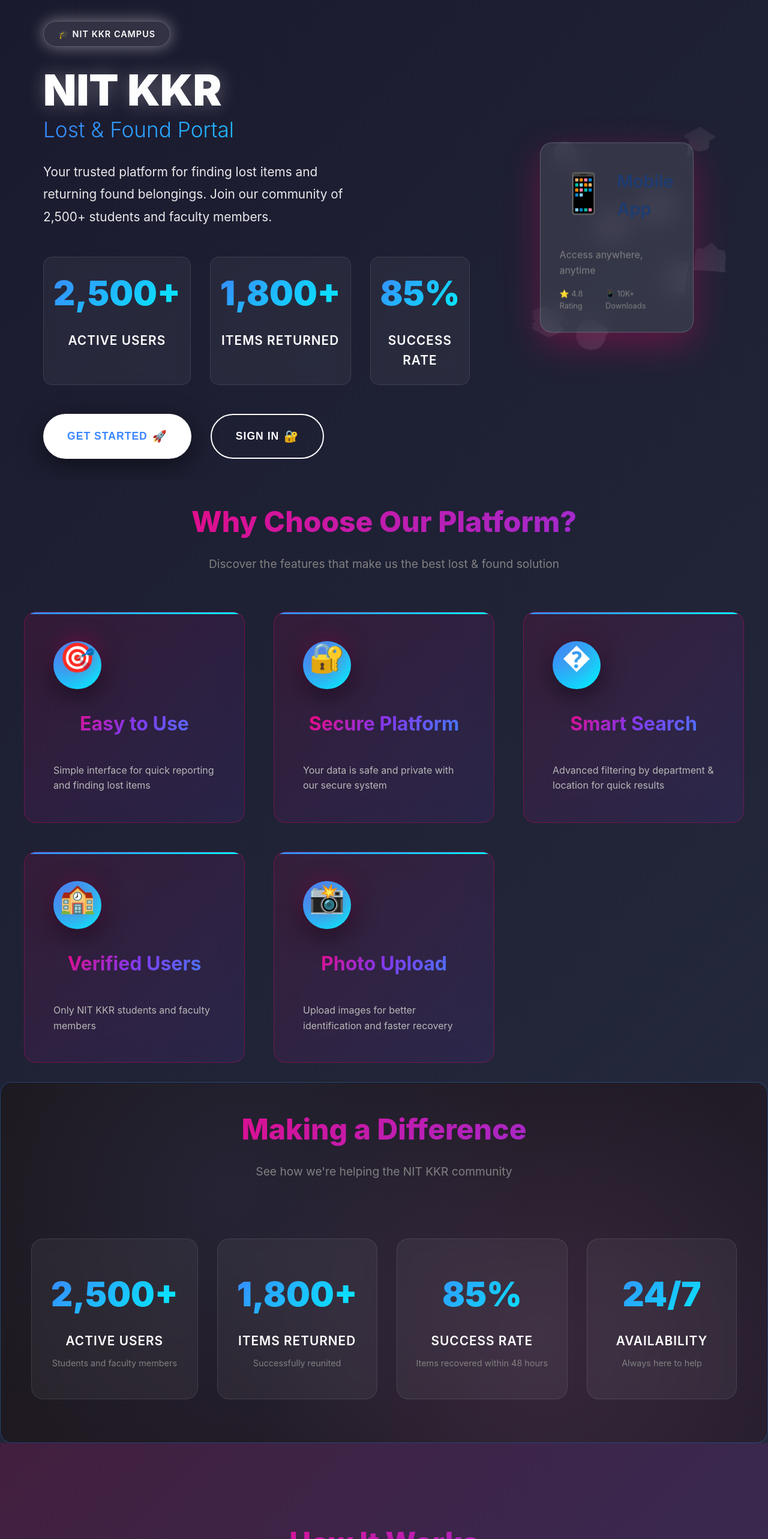
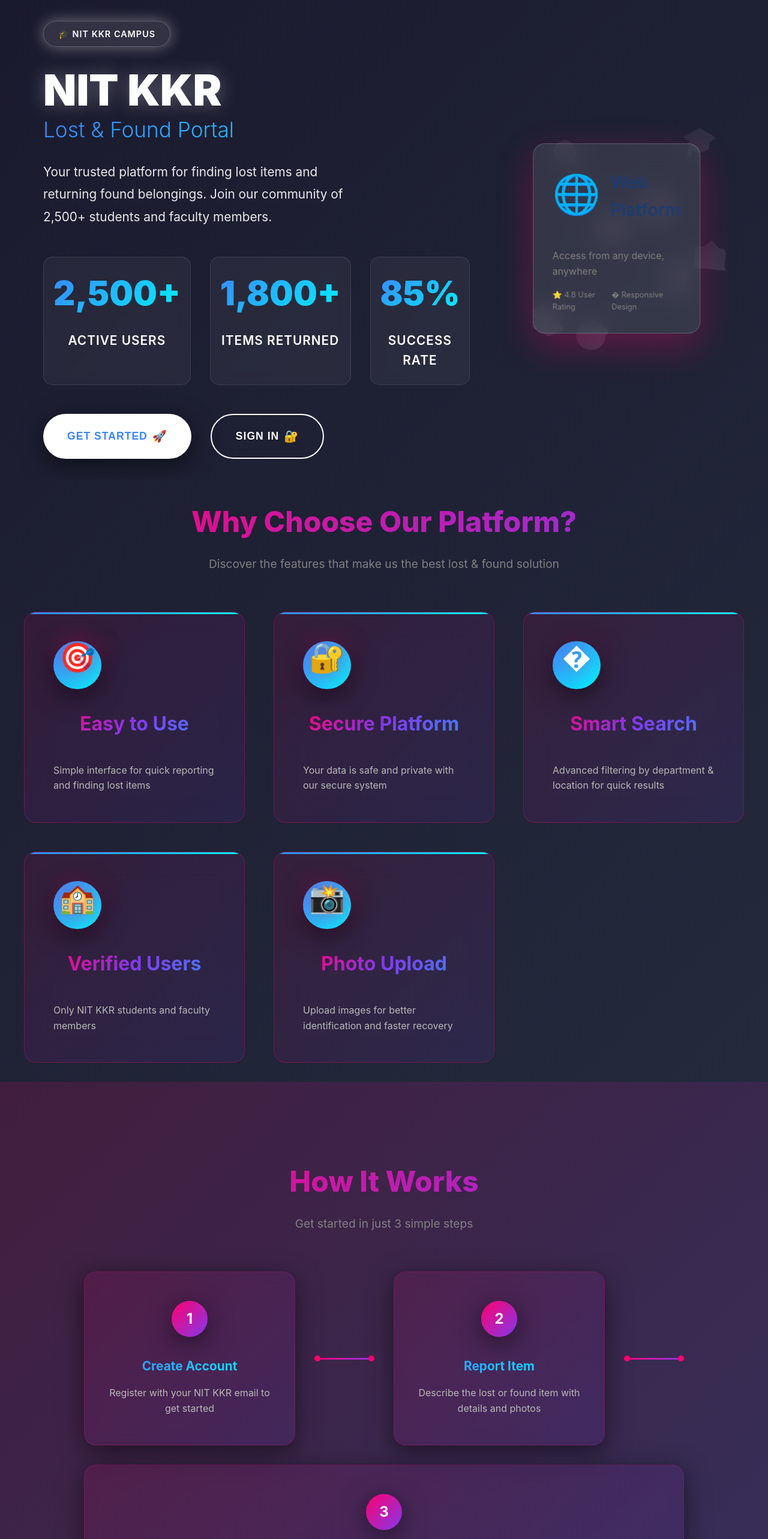
Before and after one commit to Pawan-Kumar-56/lostfound-frontend, a React (Vite) app: page / in a window 1280 px wide. Shown: the top 2566 px of the page at 60% size. Built offline with nearby package versions, Linux system fonts and the light colour scheme.

Commit message:
Remove repetitive stats section and update web platform card

```diff
--- a/src/Home.jsx
+++ b/src/Home.jsx
@@ -70,14 +70,14 @@ const Home = () => {
             </div>
             <div className="hero-card">
               <div className="card-header">
-                <div className="card-icon">📱</div>
-                <div className="card-title">Mobile App</div>
+                <div className="card-icon">🌐</div>
+                <div className="card-title">Web Platform</div>
               </div>
               <div className="card-content">
-                <p>Access anywhere, anytime</p>
+                <p>Access from any device, anywhere</p>
                 <div className="card-stats">
-                  <span>⭐ 4.8 Rating</span>
-                  <span>📱 10K+ Downloads</span>
+                  <span>⭐ 4.8 User Rating</span>
+                  <span>� Responsive Design</span>
                 </div>
               </div>
             </div>
@@ -140,38 +140,7 @@ const Home = () => {
         </div>
       </section>
 
-      {/* Statistics Section */}
-      <section className="stats-section">
-        <div className="stats-background"></div>
-        <div className="stats-content">
-          <div className="section-header">
-            <h2 className="section-title">Making a Difference</h2>
-            <p className="section-subtitle">See how we're helping the NIT KKR community</p>
-          </div>
-          <div className="stats-slider">
-            <div className="stat-card">
-              <div className="stat-number">2,500+</div>
-              <div className="stat-label">Active Users</div>
-              <div className="stat-description">Students and faculty members</div>
-            </div>
-            <div className="stat-card">
-              <div className="stat-number">1,800+</div>
-              <div className="stat-label">Items Returned</div>
-              <div className="stat-description">Successfully reunited</div>
-            </div>
-            <div className="stat-card">
-              <div className="stat-number">85%</div>
-              <div className="stat-label">Success Rate</div>
-              <div className="stat-description">Items recovered within 48 hours</div>
-            </div>
-            <div className="stat-card">
-              <div className="stat-number">24/7</div>
-              <div className="stat-label">Availability</div>
-              <div className="stat-description">Always here to help</div>
-            </div>
-          </div>
-        </div>
-      </section>
+      {/* Statistics Section - REMOVED to avoid repetition */}
 
       {/* How It Works Section */}
       <section className="how-section">
```
